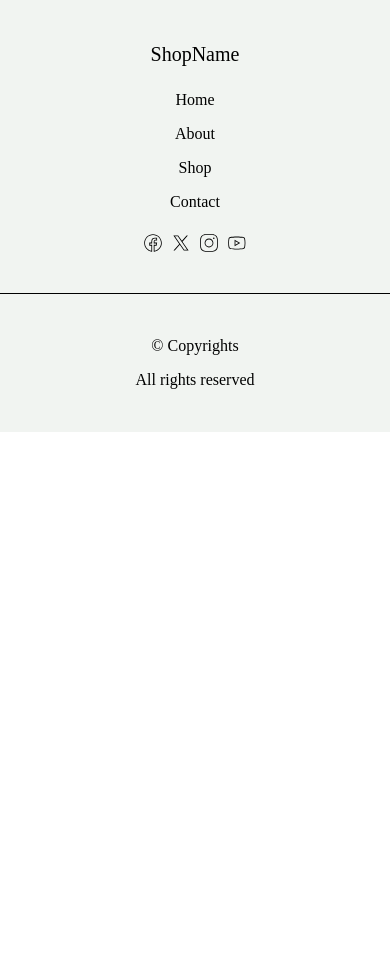
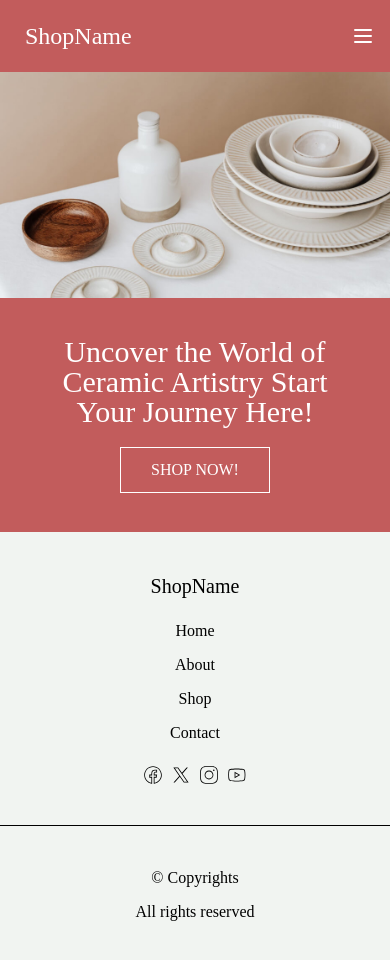
Before and after one commit to Vinzecta/Web-Project, a React (Vite) app: page / in a window 390 px wide. Shown: the top 960 px of the page. Before the commit the page ends 844 px from the top, so only its background shows below. Built offline with nearby package versions, Linux system fonts and the light colour scheme.

Commit message:
Finish styling Hero Section

```diff
--- a/src/App.jsx
+++ b/src/App.jsx
@@ -4,10 +4,13 @@ import viteLogo from '/vite.svg'
 import './App.css'
 import Header from './Components/header/Header'
 import Footer from './Components/footer/footer'
+import Hero from "./Components/Hero/Hero"
 
 function App() {
   return (
     <>
+      <Header />
+      <Hero />
       <Footer />
     </>
   )
--- a/src/Components/Contact Us/Contact.jsx
+++ b/src/Components/Contact Us/Contact.jsx
@@ -3,7 +3,7 @@ import Footer from "../footer/footer";
 import Banner from "../Banner";
 import Image1 from "../../assets/image-1.jpg"
 import Info from "./Info";
-import Hero from "../Hero";
+import Hero from "../Hero/Hero";
 
 function Contact() {
     const title = "Contact Us!";
--- a/src/Components/Hero.jsx
+++ /dev/null
@@ -1,16 +0,0 @@
-import Image from "../assets/image-4.jpg"
-
-function Hero() {
-    return (
-        <section className="flex gap-5">
-            <img src={Image} alt="Image 4" className="w-1/2"/>
-
-            <div classname="w-1/2">
-                <h1 className="text-6xl">Uncover the World of Ceramic Artistry Start Your Journey Here!</h1>
-                <button className="border">Shop Now!</button>
-            </div>
-        </section>
-    );
-}
-
-export default Hero;
--- /dev/null
+++ b/src/Components/Hero/Hero.css
@@ -0,0 +1,25 @@
+@media screen and (max-width: 500px) {
+    #hero-section {
+        flex-direction: column;
+        align-items: center;
+    }
+
+    #hero-section img {
+        width: 100%;
+    }
+
+    #sub-hero {
+        margin: 0;
+        width: 100%;
+        padding: 10% 0;
+        display: flex;
+        flex-direction: column;
+        align-items: center;
+    }
+
+    #sub-hero h1 {
+        font-size: 30px;
+        width: 80%;
+        text-align: center;
+    }
+}
--- /dev/null
+++ b/src/Components/Hero/Hero.jsx
@@ -0,0 +1,17 @@
+import Image from "../../assets/image-4.jpg"
+import "./Hero.css"
+
+function Hero() {
+    return (
+        <section className="flex bg-[#C25C5C]" id="hero-section">
+            <img src={Image} alt="Image 4" className="w-1/2"/>
+
+            <div className="ml-2.5 w-1/2 m-auto" id="sub-hero">
+                <h1 className="text-5xl text-white w-[60%]">Uncover the World of Ceramic Artistry Start Your Journey Here!</h1>
+                <button className="text-base mt-5 py-[10px] px-[30px] border border-white text-white">SHOP NOW!</button>
+            </div>
+        </section>
+    );
+}
+
+export default Hero;
--- a/src/Components/Homepage/Homepage.jsx
+++ b/src/Components/Homepage/Homepage.jsx
@@ -7,7 +7,7 @@ import Category from "./Category"
 import Popular from "./Popular"
 import Trending from "./Trending"
 import Review from "./Review"
-import Hero from "../Hero"
+import Hero from "../Hero/Hero"
 
 function Homepage() {
     const welcome = "Welcome to ShopName";
--- a/src/Components/Shop/Shop.jsx
+++ b/src/Components/Shop/Shop.jsx
@@ -1,6 +1,6 @@
 import Header from "../header/Header";
 import Footer from "../footer/footer";
-import Hero from "../Hero";
+import Hero from "../Hero/Hero";
 import Image1 from "../../assets/image-1.jpg"
 import Search from "../../assets/search.svg"
 import Rates from "../Rates"
```
